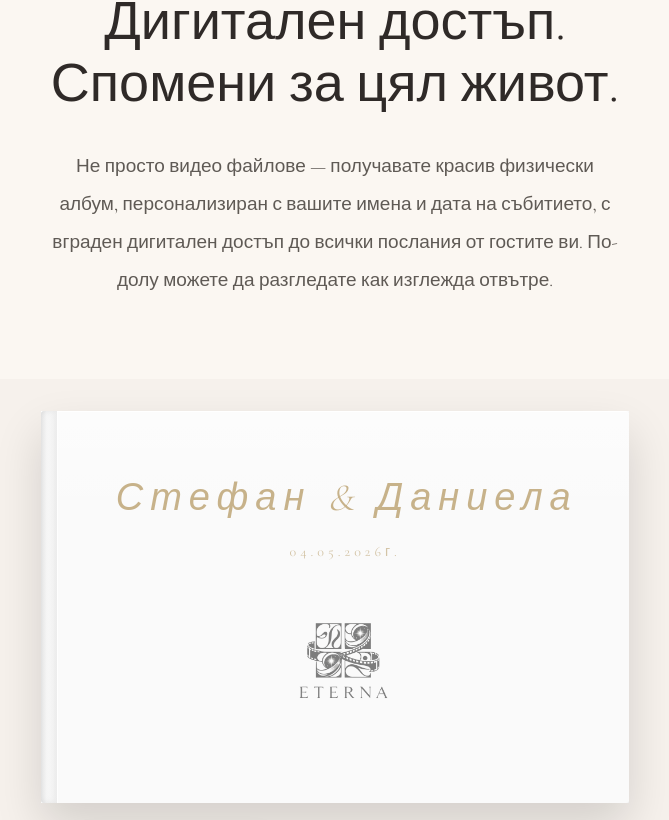
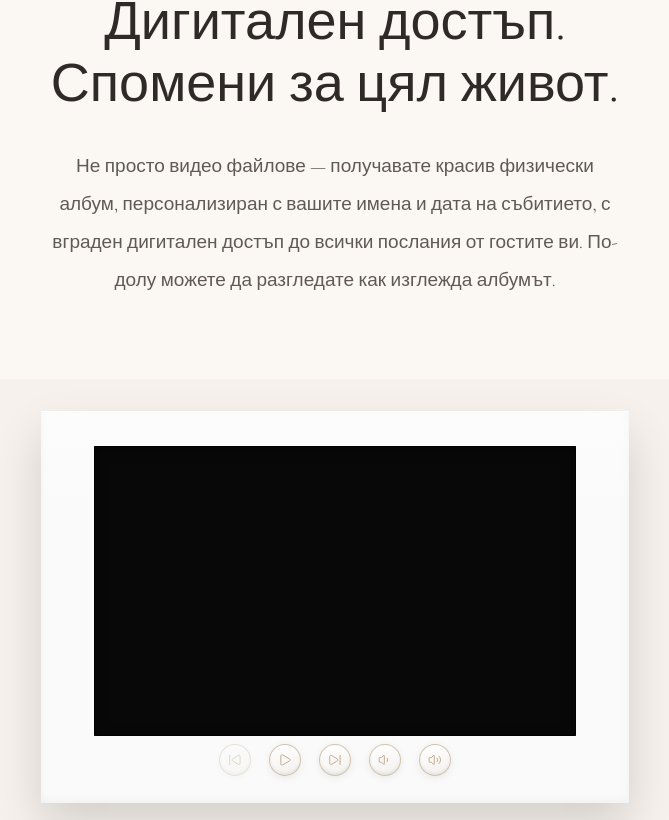
Before and after one commit to nansitocheva-netizen/eterna-site, a Next.js app: page /video-album in a window 1280 px wide. Shown: the part 360-1180 px from the top of the page, without its empty margins (305-974 px from the left). Built offline with nearby package versions, Linux system fonts and the light colour scheme.

Commit message:
vhange lbum without cover

```diff
--- a/app/components/AlbumShowcase.module.css
+++ b/app/components/AlbumShowcase.module.css
@@ -1,6 +1,14 @@
 /* =============================================
    VIDEO ALBUM — pure CSS / vector component
    ============================================= */
+
+@font-face {
+  font-family: "Miss Katherine Cyrillic";
+  src: url("/fonts/miss-katherine-cyrillic.woff2") format("woff2");
+  font-weight: 400;
+  font-style: normal;
+  font-display: swap;
+}
 
 .albumContainer {
   width: 100%;
@@ -30,6 +38,18 @@
 
 .albumViewportOpen {
   width: calc(var(--page-w) * 2);
+}
+
+.albumViewportNoCover {
+  width: var(--page-w);
+}
+
+.albumBookNoCover {
+  width: var(--page-w);
+}
+
+.albumViewportNoCover .spread::after {
+  display: none;
 }
 
 .albumBook {
@@ -273,9 +293,22 @@
 
 .coverFront {
   --spine-w: clamp(14px, 2.8%, 22px);
+  background-color: #ffffff;
+  background-image: none;
   box-shadow:
     inset 0 1px 0 rgba(255, 255, 255, 0.95),
     4px 0 16px rgba(0, 0, 0, 0.06);
+}
+
+.albumTextured .coverFront {
+  background-image:
+    repeating-linear-gradient(
+      90deg,
+      rgba(255, 255, 255, 0.5) 0,
+      rgba(255, 255, 255, 0.5) 1px,
+      rgba(0, 0, 0, 0.028) 1px,
+      rgba(0, 0, 0, 0.028) 2px
+    );
 }
 
 .coverInside {
@@ -307,49 +340,58 @@
   right: 0;
   bottom: 0;
   left: var(--spine-w);
+  padding: 10% 7% 8%;
+  pointer-events: none;
+}
+
+.coverNamesBlock {
   display: flex;
   flex-direction: column;
   align-items: center;
   justify-content: center;
-  padding: 12% 8%;
-  text-align: center;
-  pointer-events: none;
+  gap: clamp(4px, 1vw, 10px);
+  min-height: 62%;
+  margin-top: 4%;
 }
 
-.coverNames {
+.coverName1,
+.coverConjunction,
+.coverName2,
+.coverDate {
   margin: 0;
-  width: 100%;
-  font-size: clamp(22px, 3.2vw, 38px);
-  font-style: italic;
-  font-weight: 300;
-  letter-spacing: clamp(3px, 0.6vw, 7px);
-  color: var(--gold);
-  font-family: var(--font-cormorant), serif;
-  text-shadow: 0 1px 1px rgba(255, 255, 255, 0.2);
-  /* letter-spacing pushes text optically left — nudge back */
-  padding-left: clamp(3px, 0.6vw, 7px);
+  font-family: "Miss Katherine Cyrillic", var(--font-cormorant), serif;
+  font-style: normal;
+  font-weight: 400;
+  color: #111111;
+  line-height: 1;
+}
+
+.coverName1 {
+  align-self: flex-start;
+  margin-left: 6%;
+  font-size: clamp(40px, 7.5vw, 88px);
+  letter-spacing: 0.02em;
+}
+
+.coverConjunction {
+  font-size: clamp(32px, 5.8vw, 68px);
+  letter-spacing: 0.04em;
+}
+
+.coverName2 {
+  align-self: flex-end;
+  margin-right: 5%;
+  font-size: clamp(40px, 7.5vw, 88px);
+  letter-spacing: 0.02em;
 }
 
 .coverDate {
-  margin: clamp(8px, 1.5vw, 14px) 0 0;
-  width: 100%;
-  font-size: clamp(10px, 1.2vw, 14px);
-  letter-spacing: clamp(2px, 0.45vw, 4px);
-  color: var(--gold);
-  font-family: var(--font-cormorant), serif;
-  opacity: 0.75;
-  padding-left: clamp(2px, 0.45vw, 4px);
-}
-
-.coverLogo {
-  margin-top: clamp(20px, 4vw, 36px);
-  opacity: 0.5;
-}
-
-.coverLogoImg {
-  width: clamp(130px, 22vw, 220px) !important;
-  height: auto !important;
-  object-fit: contain;
+  position: absolute;
+  right: 8%;
+  bottom: 8%;
+  font-size: clamp(16px, 2.6vw, 28px);
+  font-weight: 300;
+  letter-spacing: 0.06em;
 }
 
 .coverOpenBtn {
--- a/app/components/AlbumShowcase.tsx
+++ b/app/components/AlbumShowcase.tsx
@@ -1,7 +1,6 @@
 "use client";
 
 import { useCallback, useEffect, useRef, useState } from "react";
-import Image from "next/image";
 import {
   SkipBack,
   Play,
@@ -12,7 +11,6 @@ import {
 } from "lucide-react";
 import styles from "./AlbumShowcase.module.css";
 import { copy } from "../copy";
-import logoImage from "@/public/logo.png";
 
 const { album, playerLabels } = copy.videoAlbum;
 
@@ -22,22 +20,28 @@ const demoVideos = album.demoVideoSources;
 type AlbumShowcaseProps = {
   /** Ribbed fabric-style surface. Default is plain smooth white. */
   textured?: boolean;
+  /** Show only the video page — no cover, left page, toggle, or customise UI. */
+  noCover?: boolean;
 };
 
 export default function AlbumShowcase({
   textured = false,
+  noCover = false,
 }: AlbumShowcaseProps) {
   const videoRef = useRef<HTMLVideoElement>(null);
   const autoplayOnTrackChange = useRef(false);
-  const [open, setOpen] = useState(false);
+  const [open, setOpen] = useState(noCover);
   const [isPlaying, setIsPlaying] = useState(false);
   const [isAnimating, setIsAnimating] = useState(false);
   const [videoIndex, setVideoIndex] = useState(0);
   const [videoAspect, setVideoAspect] = useState<number | null>(null);
   const [showVideo, setShowVideo] = useState(false);
   const [customising, setCustomising] = useState(false);
-  const [coverTitle, setCoverTitle] = useState(album.names);
-  const [coverSubtitle, setCoverSubtitle] = useState(album.date);
+  const [coverName1, setCoverName1] = useState(album.name1);
+  const [coverName2, setCoverName2] = useState(album.name2);
+  const [coverDate, setCoverDate] = useState(album.date);
+
+  const isOpen = noCover || open;
 
   const beginTransition = useCallback((nextOpen: boolean) => {
     setIsAnimating(true);
@@ -116,12 +120,12 @@ export default function AlbumShowcase({
 
   useEffect(() => {
     const video = videoRef.current;
-    if (!video || !open || !autoplayOnTrackChange.current) return;
+    if (!video || !isOpen || !autoplayOnTrackChange.current) return;
 
     video.load();
     autoplayOnTrackChange.current = false;
     video.play().catch(() => setIsPlaying(false));
-  }, [videoIndex, open]);
+  }, [videoIndex, isOpen]);
 
   const handleVideoMetadata = useCallback(() => {
     const video = videoRef.current;
@@ -130,7 +134,7 @@ export default function AlbumShowcase({
     setVideoAspect(video.videoWidth / video.videoHeight);
   }, []);
 
-  const showCustomiseForm = customising && !open;
+  const showCustomiseForm = customising && !isOpen;
   const PlayIcon = isPlaying ? Pause : Play;
   const isPortrait = videoAspect !== null && videoAspect < 1;
   const screenStyle = videoAspect
@@ -140,29 +144,31 @@ export default function AlbumShowcase({
   return (
     <div className={styles.albumContainer}>
       <div
-        className={`${styles.albumViewport} ${open ? styles.albumViewportOpen : ""} ${isAnimating ? styles.albumViewportAnimating : ""}`}
-        aria-label={open ? album.openAlt : album.closedAlt}
+        className={`${styles.albumViewport} ${noCover ? styles.albumViewportNoCover : isOpen ? styles.albumViewportOpen : ""} ${isAnimating && !noCover ? styles.albumViewportAnimating : ""}`}
+        aria-label={isOpen ? album.openAlt : album.closedAlt}
       >
         <div
-          className={`${styles.albumBook} ${textured ? styles.albumTextured : ""}`}
+          className={`${styles.albumBook} ${noCover ? styles.albumBookNoCover : ""} ${textured ? styles.albumTextured : ""}`}
         >
           <div className={styles.spread}>
+            {!noCover && (
               <div
                 className={`${styles.pageSlot} ${styles.pageLeft}`}
                 aria-hidden
               />
+            )}
 
             <div className={`${styles.pageSlot} ${styles.pageRight}`}>
               <div className={styles.pageRightInner}>
                 <div className={styles.screenBezel}>
                   <video
                     ref={videoRef}
-                    className={`${styles.video} ${isPortrait ? styles.videoPortrait : ""} ${open && showVideo ? "" : styles.videoHidden}`}
+                    className={`${styles.video} ${isPortrait ? styles.videoPortrait : ""} ${isOpen && showVideo ? "" : styles.videoHidden}`}
                     style={screenStyle}
                     src={demoVideos[videoIndex]}
                     preload={showVideo ? "metadata" : "none"}
                     playsInline
-                    aria-hidden={!open}
+                    aria-hidden={!isOpen}
                     aria-label={album.demoVideoAriaLabel}
                     onLoadedMetadata={handleVideoMetadata}
                     onPlay={() => {
@@ -180,7 +186,7 @@ export default function AlbumShowcase({
                     className={styles.controlBtn}
                     aria-label={playerLabels.previous}
                     onClick={handlePlayPrevious}
-                    disabled={!open || videoIndex <= 0}
+                    disabled={!isOpen || videoIndex <= 0}
                   >
                     <SkipBack
                       className={styles.controlIcon}
@@ -194,7 +200,7 @@ export default function AlbumShowcase({
                       isPlaying ? playerLabels.pause : playerLabels.play
                     }
                     onClick={handleTogglePlay}
-                    disabled={!open}
+                    disabled={!isOpen}
                   >
                     <PlayIcon className={styles.controlIcon} strokeWidth={1.4} />
                   </button>
@@ -203,7 +209,7 @@ export default function AlbumShowcase({
                     className={styles.controlBtn}
                     aria-label={playerLabels.next}
                     onClick={handlePlayNext}
-                    disabled={!open || videoIndex >= demoVideos.length - 1}
+                    disabled={!isOpen || videoIndex >= demoVideos.length - 1}
                   >
                     <SkipForward
                       className={styles.controlIcon}
@@ -215,7 +221,7 @@ export default function AlbumShowcase({
                     className={styles.controlBtn}
                     aria-label={playerLabels.volumeDown}
                     onClick={() => handleVolumeChange(-VOLUME_STEP)}
-                    disabled={!open}
+                    disabled={!isOpen}
                   >
                     <Volume1 className={styles.controlIcon} strokeWidth={1.4} />
                   </button>
@@ -224,7 +230,7 @@ export default function AlbumShowcase({
                     className={styles.controlBtn}
                     aria-label={playerLabels.volumeUp}
                     onClick={() => handleVolumeChange(VOLUME_STEP)}
-                    disabled={!open}
+                    disabled={!isOpen}
                   >
                     <Volume2 className={styles.controlIcon} strokeWidth={1.4} />
                   </button>
@@ -233,6 +239,7 @@ export default function AlbumShowcase({
             </div>
           </div>
 
+          {!noCover && (
             <div
               className={`${styles.cover} ${open ? styles.coverOpen : ""} ${isAnimating ? styles.coverAnimating : ""}`}
             >
@@ -240,16 +247,12 @@ export default function AlbumShowcase({
                 <div className={styles.coverSpine} aria-hidden />
 
                 <div className={styles.coverContent}>
-                <p className={styles.coverNames}>{coverTitle}</p>
-                <p className={styles.coverDate}>{coverSubtitle}</p>
-                <div className={styles.coverLogo}>
-                  <Image
-                    src={logoImage}
-                    alt="Eterna Logo"
-                    className={styles.coverLogoImg}
-                    priority
-                  />
+                  <div className={styles.coverNamesBlock}>
+                    <p className={styles.coverName1}>{coverName1}</p>
+                    <p className={styles.coverConjunction}>{album.conjunction}</p>
+                    <p className={styles.coverName2}>{coverName2}</p>
                   </div>
+                  <p className={styles.coverDate}>{coverDate}</p>
                 </div>
 
                 {!open && (
@@ -274,9 +277,11 @@ export default function AlbumShowcase({
                 )}
               </div>
             </div>
+          )}
         </div>
       </div>
 
+      {!noCover && (
         <div className={styles.actions}>
           <button
             type="button"
@@ -296,32 +301,45 @@ export default function AlbumShowcase({
             {album.customiseBtn}
           </button>
         </div>
+      )}
 
-      {showCustomiseForm && (
+      {!noCover && showCustomiseForm && (
         <form
           className={styles.customiseForm}
           onSubmit={(event) => event.preventDefault()}
         >
           <label className={styles.customiseField}>
-            <span className={styles.customiseLabel}>{album.titleLabel}</span>
+            <span className={styles.customiseLabel}>{album.name1Label}</span>
             <input
               type="text"
               className={styles.customiseInput}
-              value={coverTitle}
-              onChange={(event) => setCoverTitle(event.target.value)}
-              placeholder={album.titlePlaceholder}
-              maxLength={48}
+              value={coverName1}
+              onChange={(event) => setCoverName1(event.target.value)}
+              placeholder={album.name1Placeholder}
+              maxLength={24}
             />
           </label>
 
           <label className={styles.customiseField}>
-            <span className={styles.customiseLabel}>{album.subtitleLabel}</span>
+            <span className={styles.customiseLabel}>{album.name2Label}</span>
             <input
               type="text"
               className={styles.customiseInput}
-              value={coverSubtitle}
-              onChange={(event) => setCoverSubtitle(event.target.value)}
-              placeholder={album.subtitlePlaceholder}
+              value={coverName2}
+              onChange={(event) => setCoverName2(event.target.value)}
+              placeholder={album.name2Placeholder}
+              maxLength={24}
+            />
+          </label>
+
+          <label className={styles.customiseField}>
+            <span className={styles.customiseLabel}>{album.dateLabel}</span>
+            <input
+              type="text"
+              className={styles.customiseInput}
+              value={coverDate}
+              onChange={(event) => setCoverDate(event.target.value)}
+              placeholder={album.datePlaceholder}
               maxLength={32}
             />
           </label>
--- a/app/copy.ts
+++ b/app/copy.ts
@@ -176,14 +176,23 @@ export const copy = {
     intro: {
       eyebrow: "ВИДЕО АЛБУМ",
       heading: "Физически продукт.\nДигитален достъп.\nСпомени за цял живот.",
-      text: "Не просто видео файлове — получавате красив физически албум, персонализиран с вашите имена и дата на събитието, с вграден дигитален достъп до всички послания от гостите ви. По-долу можете да разгледате как изглежда отвътре.",
+      text: "Не просто видео файлове — получавате красив физически албум, персонализиран с вашите имена и дата на събитието, с вграден дигитален достъп до всички послания от гостите ви. По-долу можете да разгледате как изглежда албумът.",
+    },
+
+    showcase: {
+      src: "/showcase.MOV",
+      ariaLabel: "Демо видео на видео албума",
     },
 
     album: {
-      /** Sample names shown on the demo album cover. */
-      names: "Стефан & Даниела",
+      /** Sample first name on the demo album cover. */
+      name1: "Силвия",
+      /** Conjunction between the two names on the cover. */
+      conjunction: "и",
+      /** Sample second name on the demo album cover. */
+      name2: "Петър",
       /** Sample date shown on the demo album cover. */
-      date: "04.05.2026г.",
+      date: "16.05.2026 г.",
       openBtn: "Отвори албума",
       closeBtn: "Затвори албума",
       /** Alt text for the closed album image (aria). */
@@ -197,10 +206,12 @@ export const copy = {
       /** Aria label for the demo video element (aria). */
       demoVideoAriaLabel: "Демо видео от албума",
       customiseBtn: "Персонализирай корицата",
-      titleLabel: "Заглавие",
-      titlePlaceholder: "Стефан & Даниела",
-      subtitleLabel: "Подзаглавие",
-      subtitlePlaceholder: "04.05.2026г.",
+      name1Label: "Първо име",
+      name1Placeholder: "Силвия",
+      name2Label: "Второ име",
+      name2Placeholder: "Петър",
+      dateLabel: "Дата",
+      datePlaceholder: "16.05.2026 г.",
     },
 
     /** Aria labels for the player controls inside the open album (aria). */
--- a/app/video-album/page.tsx
+++ b/app/video-album/page.tsx
@@ -1,10 +1,8 @@
-"use client";
-
 import styles from "./page.module.css";
 import PageIntro from "../components/PageIntro";
 import ClosingCta from "../components/ClosingCta";
+import { copy } from "../copy";
 import AlbumShowcase from "../components/AlbumShowcase";
-import { copy } from "../copy";
 
 const { intro, closingCta } = copy.videoAlbum;
 
@@ -18,7 +16,8 @@ export default function VideoAlbumPage() {
       />
 
       <section className={styles.content}>
-        <AlbumShowcase />
+        {/* <ShowcaseVideo /> */}
+        <AlbumShowcase noCover />
       </section>
 
       <ClosingCta heading={closingCta.heading} size="sm" />
```
Also changed, not shown: app/components/ShowcaseVideo.module.css (added, +32 -0 lines), app/components/ShowcaseVideo.tsx (added, +23 -0 lines), 2 other files (tests, documents, lock files or other folders). Lines whose indentation alone changed are shown as unchanged.
